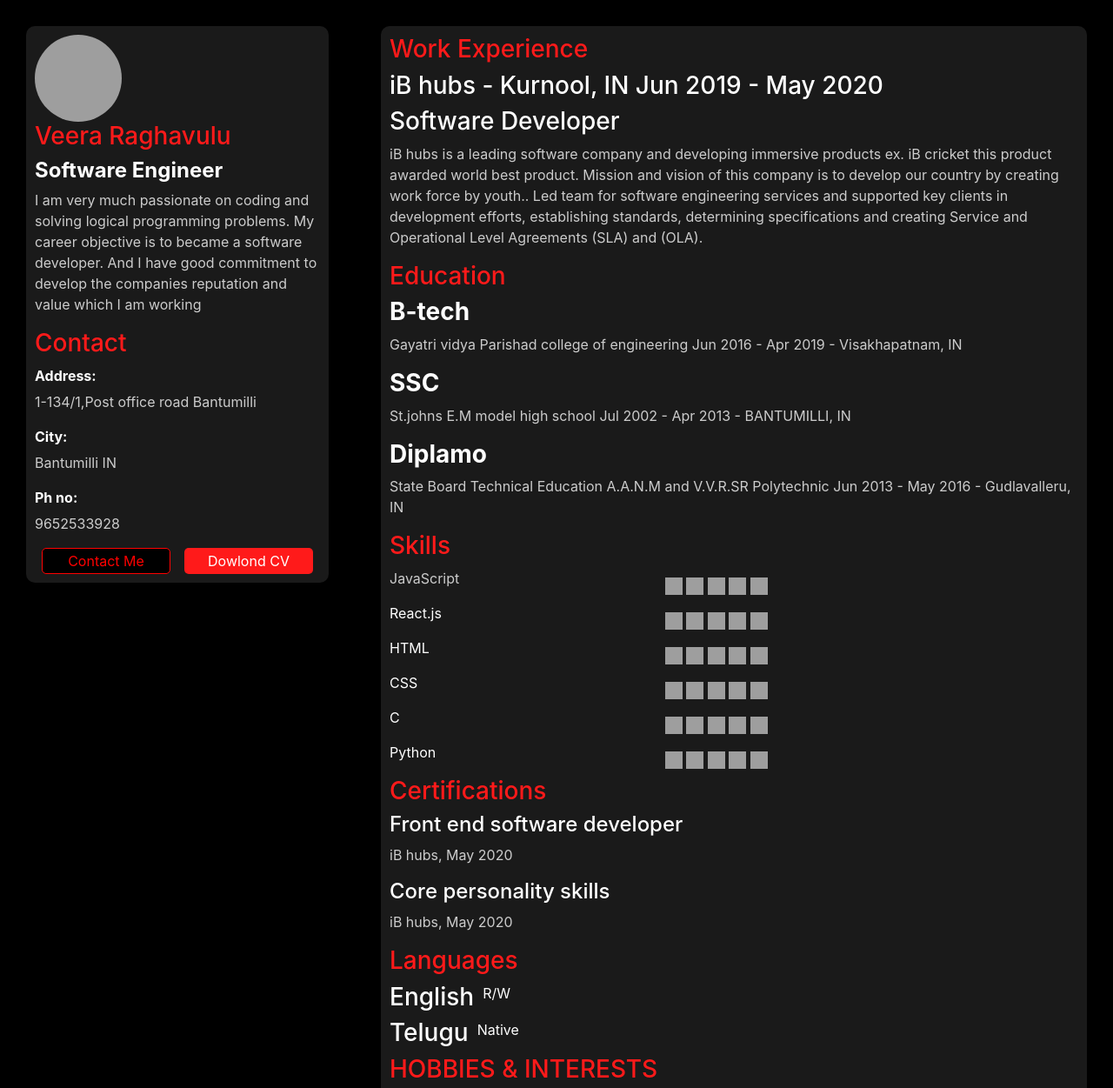
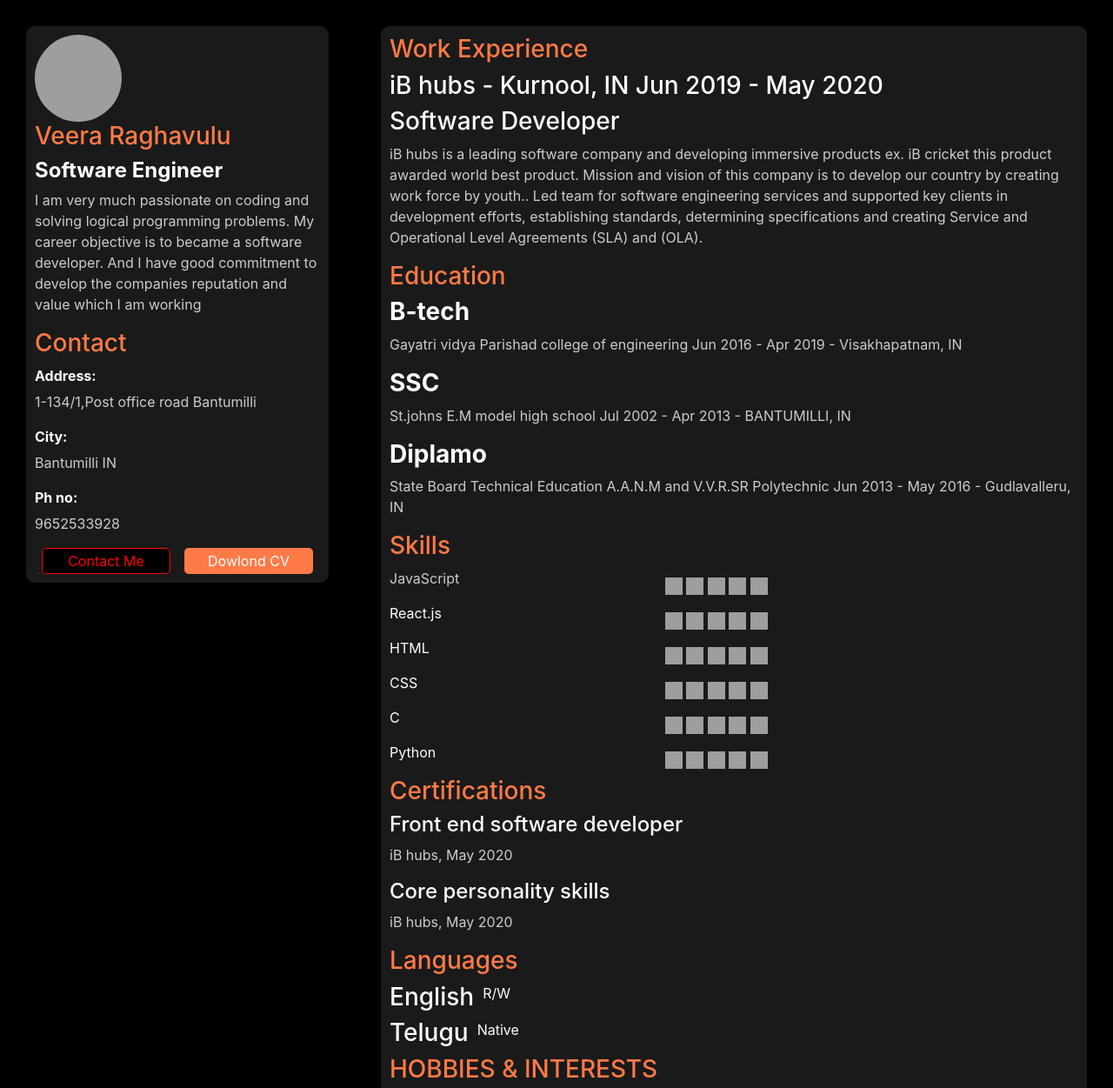
Before and after one commit to veeracse519/practice, a plain HTML site: page index.html in a window 1280 px wide. Shown: the top 1251 px of the page at 87% size. Drawn offline with nearby package versions, Linux system fonts and the light colour scheme; grey boxes are pictures that could not be loaded.

Commit message:
Update index.html

```diff
--- a/index.html
+++ b/index.html
@@ -73,10 +73,10 @@
 	<div class="one">
        <div style="box-shadow: 1px 1px 1px black;background-color:  #1a1a1a;border-radius: 10px;padding:10px;">
       	<img src="https://res.cloudinary.com/veera/image/upload/v1612589719/veera_images/dk8weuy9v70tdj3tsfuj.jpg" style="height: 100px;width: 100px;border-radius: 100px"/>
-      	 <h3 style="color:#ff1a1a">Veera Raghavulu</h3>
+      	 <h3 style="color:#ff7a47">Veera Raghavulu</h3>
       	 <h4 style="font-weight: bold;">Software Engineer</h4>
       	 <p style="color:#cccccc">I am very much passionate on coding and solving logical programming problems. My career objective is to became a software developer. And I have good commitment to develop the companies reputation and value which I am working</p>
-      	 <h3 style="color:#ff1a1a">Contact</h3>
+      	 <h3 style="color:#ff7a47">Contact</h3>
       	 <p style="font-weight: bold;">Address:</p>
       	 <p style="margin-top: -10px;color:#cccccc">1-134/1,Post office road Bantumilli</p>
       	 <p style="font-weight: bold;">City:</p>
@@ -85,20 +85,20 @@
       	 <p style="margin-top: -10px;color:#cccccc">9652533928</p>
       	 <div class="buttons">
       	 	<button style="background-color: black;color: red;border: 1px solid red;height: 30px;border-radius: 5px;width: 45%">Contact Me</button>
-      	 	<button style="background-color:#ff1a1a;color: white;height: 30px;border-radius: 5px;width: 45%;border: none;">Dowlond CV</button>
+      	 	<button style="background-color:#ff7a47;color: white;height: 30px;border-radius: 5px;width: 45%;border: none;">Dowlond CV</button>
       	 </div>
       </div>
   </div>
 	<div class="two">
 		 <div style="box-shadow: 1px 1px 1px black;background-color:  #1a1a1a;border-radius: 10px;padding:10px;">
-		<h3 style="color:#ff1a1a">Work Experience</h3>
+		<h3 style="color:#ff7a47">Work Experience</h3>
 		<h3 style="color: white">iB hubs - Kurnool, IN Jun 2019 - May 2020 </h3>
 <h3 style="color:white">Software Developer </h3>
 <p style="color:#cccccc">
 iB hubs is a leading software company and developing immersive products ex. iB cricket this product awarded world best product. Mission and vision of this company is to develop our country by creating work force by youth..
 Led team for software engineering services and supported key clients in development efforts, establishing standards, determining specifications and creating Service and Operational Level Agreements (SLA) and (OLA).
 </p>
-<h3 style="color:#ff1a1a">Education</h3>
+<h3 style="color:#ff7a47">Education</h3>
 <h3 style="color: white;font-weight: bold">B-tech</h3>
 <p style="color:#cccccc">Gayatri vidya Parishad college of engineering
 Jun 2016 - Apr 2019 - Visakhapatnam, IN </p>
@@ -112,7 +112,7 @@ Diplamo</h3>
 <p style="color:#cccccc">
 State Board Technical Education A.A.N.M and V.V.R.SR Polytechnic Jun 2013 - May 2016 - Gudlavalleru, IN
 </p>
-<h3 style="color:#ff1a1a">Skills</h3>
+<h3 style="color:#ff7a47">Skills</h3>
 <div style="display: flex;align-items: center;flex-wrap: wrap">
 <p style="color:#cccccc;width: 40%">JavaScript</p>
 <div >
@@ -173,12 +173,12 @@ State Board Technical Education A.A.N.M and V.V.R.SR Polytechnic Jun 2013 - May
 <img src="https://cdn4.iconfinder.com/data/icons/political-signs/512/red-star-communism-label-512.png" style="width:20px;height:20px">
 </div>
 </div>
-<h3 style="color:#ff1a1a">Certifications</h3>
+<h3 style="color:#ff7a47">Certifications</h3>
 <h4 style="color:white">Front end software developer</h4>
 <p style="color:#cccccc">iB hubs, May 2020</p>
 <h4 style="color:white">Core personality skills</h4>
 <p style="color:#cccccc">iB hubs, May 2020 </p>
-<h3 style="color:#ff1a1a">Languages</h3>
+<h3 style="color:#ff7a47">Languages</h3>
 <div style="color:white;display: flex;align-items: center;">
 	<h3 style="margin-right: 10px">English</h3>
 	<p> R/W</p>
@@ -187,7 +187,7 @@ State Board Technical Education A.A.N.M and V.V.R.SR Polytechnic Jun 2013 - May
 	<h3 style="margin-right: 10px">Telugu</h3>
 	<p> Native</p>
 </div>
-<h3 style="color:#ff1a1a">HOBBIES &
+<h3 style="color:#ff7a47">HOBBIES &
 INTERESTS</h3>
 <div style="display: flex;width: 100%;justify-content:space-around;flex-wrap: wrap">
 <div style="display: flex;flex-direction: column;justify-content: center;align-items: center">
@@ -207,7 +207,7 @@ INTERESTS</h3>
 <h3 style="color:#cccccc">programming</h3>
 </div>
 </div>
-<h3 style="color:#ff1a1a">Social Media</h3>
+<h3 style="color:#ff7a47">Social Media</h3>
 <div style="display: flex;justify-content: space-around;">
 	<a href="https://www.facebook.com/veeraru.kandhula/">
 	<img src="https://upload.wikimedia.org/wikipedia/commons/thumb/1/1b/Facebook_icon.svg/1200px-Facebook_icon.svg.png" style="height:30px;width: 30px;border-radius: 10px">
```
